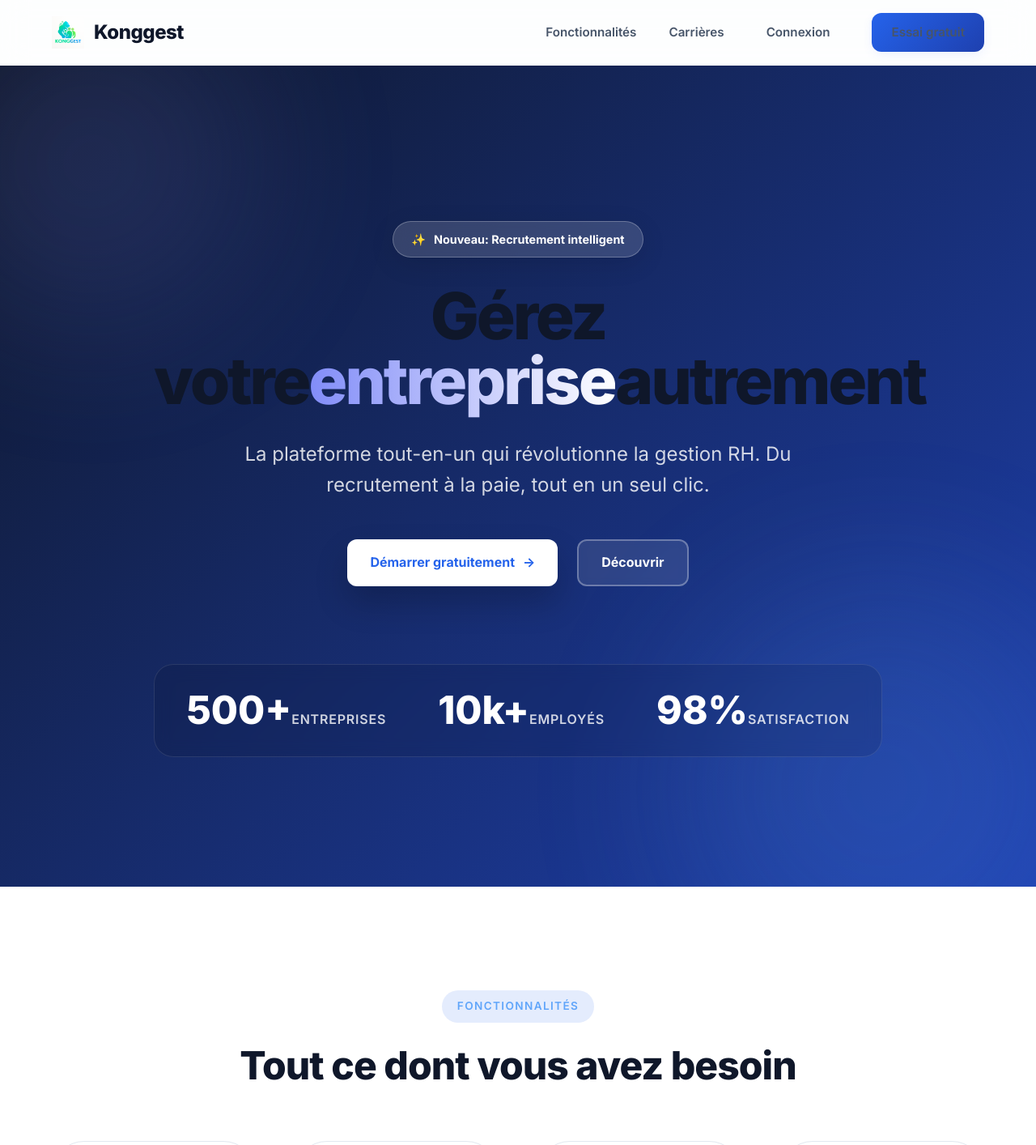
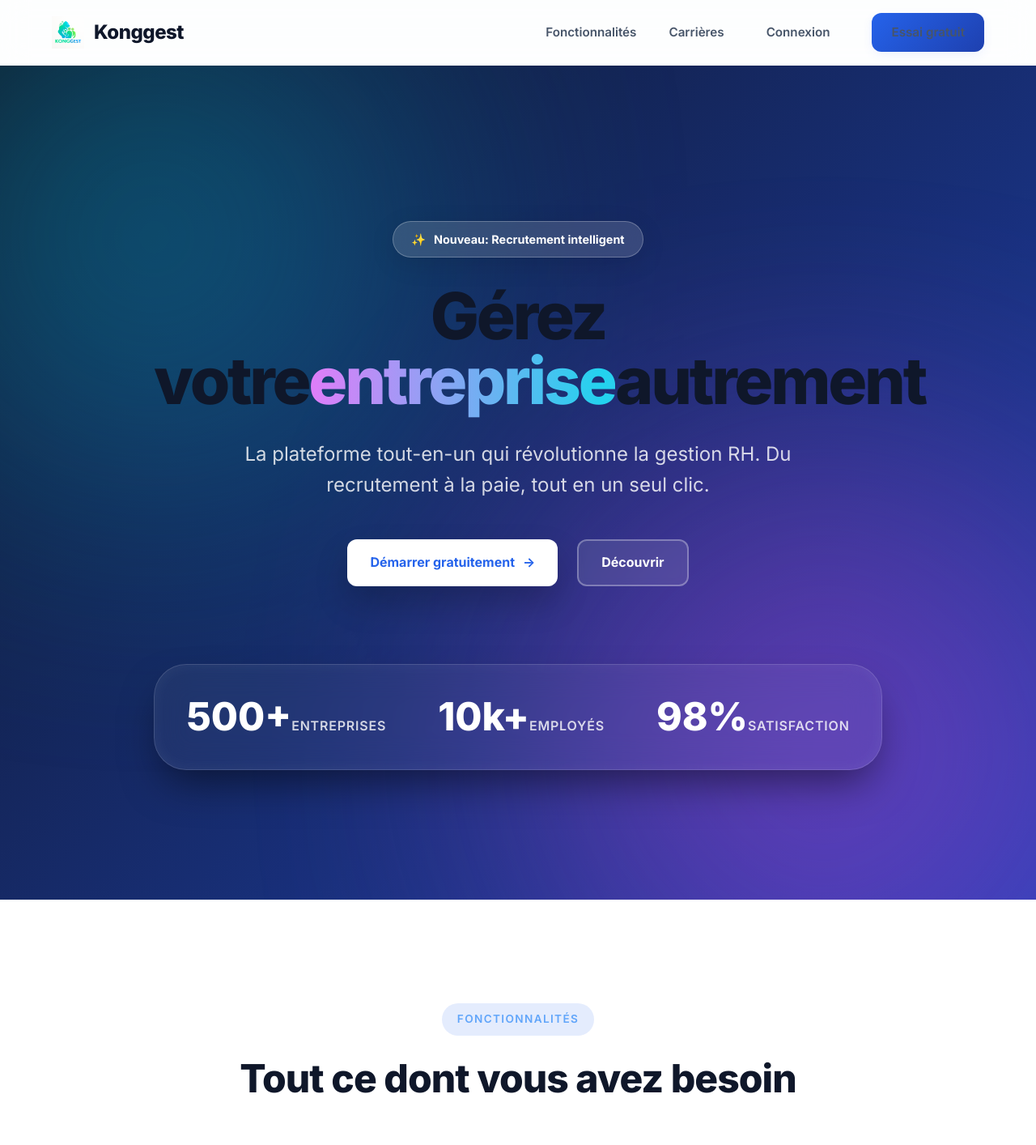
Before and after one commit to taigerdev45/Konggest, a Next.js app in the folder frontend/: page / in a window 1280 px wide. Shown: the top 1414 px of the page at 81% size. Built offline with nearby package versions, Linux system fonts and the light colour scheme; no server answers.

Commit message:
fix(ui): apply css vendor prefixes and layout fixes for sidebars and public hero

```diff
--- a/frontend/src/app/page.module.css
+++ b/frontend/src/app/page.module.css
@@ -10,8 +10,8 @@
   align-items: center;
   padding: 1rem 4rem;
   background: var(--glass-bg);
+  -webkit-backdrop-filter: blur(16px);
   backdrop-filter: blur(16px);
-  -webkit-backdrop-filter: blur(16px);
   box-shadow: var(--shadow-sm);
   border-bottom: 1px solid var(--glass-border);
   position: sticky;
@@ -90,6 +90,7 @@
   transition: all var(--transition-base);
   outline: none;
   white-space: nowrap;
+  -webkit-user-select: none;
   user-select: none;
   background: linear-gradient(135deg, var(--primary), var(--primary-dark));
   color: white;
@@ -117,6 +118,7 @@
   transition: all var(--transition-base);
   outline: none;
   white-space: nowrap;
+  -webkit-user-select: none;
   user-select: none;
   background: transparent;
   color: var(--text-secondary);
@@ -141,42 +143,42 @@
   position: absolute;
   inset: 0;
   overflow: hidden;
-  opacity: 0.3;
+  opacity: 0.5;
 }
 
 .gradientOrb1, .gradientOrb2 {
   position: absolute;
   border-radius: 50%;
-  filter: blur(100px);
-  opacity: 0.5;
+  filter: blur(140px);
+  opacity: 0.7;
 }
 
 .gradientOrb1 {
-  width: 400px;
-  height: 400px;
-  background: var(--accent-light);
-  top: -100px;
-  left: -100px;
-  animation: float1 15s ease-in-out infinite alternate;
+  width: 600px;
+  height: 600px;
+  background: #06b6d4; /* Vibrant Cyan */
+  top: -150px;
+  left: -150px;
+  animation: float1 12s ease-in-out infinite alternate;
 }
 
 .gradientOrb2 {
-  width: 500px;
-  height: 500px;
-  background: var(--primary-light);
-  bottom: -150px;
-  right: -100px;
-  animation: float2 18s ease-in-out infinite alternate-reverse;
+  width: 700px;
+  height: 700px;
+  background: #d946ef; /* Vibrant Fuchsia */
+  bottom: -200px;
+  right: -150px;
+  animation: float2 14s ease-in-out infinite alternate-reverse;
 }
 
 @keyframes float1 {
   0% { transform: translate(0, 0) scale(1); }
-  100% { transform: translate(40px, 60px) scale(1.1); }
+  100% { transform: translate(80px, 120px) scale(1.15); }
 }
 
 @keyframes float2 {
   0% { transform: translate(0, 0) scale(1); }
-  100% { transform: translate(-50px, -30px) scale(1.05); }
+  100% { transform: translate(-100px, -60px) scale(1.1); }
 }
 
 .heroContent {
@@ -197,6 +199,7 @@
   font-size: 0.9rem;
   font-weight: 700;
   color: var(--text-inverse);
+  -webkit-backdrop-filter: blur(10px);
   backdrop-filter: blur(10px);
   border: 1px solid rgba(255, 255, 255, 0.25);
   box-shadow: 0 8px 32px rgba(0, 0, 0, 0.1);
@@ -211,10 +214,18 @@
 }
 
 .titleLineAccent {
-  background: linear-gradient(90deg, var(--accent-light), #fff);
+  background: linear-gradient(90deg, #22d3ee, #e879f9, #22d3ee);
+  background-size: 200% auto;
   -webkit-background-clip: text;
   -webkit-text-fill-color: transparent;
   background-clip: text;
+  animation: shine 4s linear infinite;
+}
+
+@keyframes shine {
+  to {
+    background-position: 200% center;
+  }
 }
 
 .heroSubtitle {
@@ -248,6 +259,7 @@
   transition: all var(--transition-base);
   outline: none;
   white-space: nowrap;
+  -webkit-user-select: none;
   user-select: none;
   background: white;
   color: var(--primary);
@@ -274,6 +286,7 @@
   transition: all var(--transition-base);
   outline: none;
   white-space: nowrap;
+  -webkit-user-select: none;
   user-select: none;
   background: rgba(255, 255, 255, 0.1);
   color: white;
@@ -291,11 +304,19 @@
   justify-content: center;
   gap: 4rem;
   margin-top: 6rem;
-  padding: 2rem;
-  background: rgba(0, 0, 0, 0.1);
-  backdrop-filter: blur(10px);
-  border-radius: var(--radius-lg);
-  border: 1px solid rgba(255, 255, 255, 0.1);
+  padding: 2.5rem;
+  background: rgba(255, 255, 255, 0.05);
+  -webkit-backdrop-filter: blur(20px);
+  backdrop-filter: blur(20px);
+  border-radius: var(--radius-xl);
+  border: 1px solid rgba(255, 255, 255, 0.15);
+  box-shadow: 0 25px 50px -12px rgba(0, 0, 0, 0.5), inset 0 0 20px rgba(255, 255, 255, 0.05);
+  transition: transform var(--transition-base), box-shadow var(--transition-base);
+}
+
+.heroStats:hover {
+  transform: translateY(-5px);
+  box-shadow: 0 30px 60px -12px rgba(0, 0, 0, 0.6), inset 0 0 20px rgba(255, 255, 255, 0.1);
 }
 
 .statValue {
@@ -504,6 +525,7 @@
   transition: all var(--transition-base);
   outline: none;
   white-space: nowrap;
+  -webkit-user-select: none;
   user-select: none;
   background: white;
   color: var(--text-primary);
@@ -553,6 +575,7 @@
   transition: all var(--transition-base);
   outline: none;
   white-space: nowrap;
+  -webkit-user-select: none;
   user-select: none;
   background: white;
   color: var(--primary);
@@ -633,8 +656,8 @@
   position: fixed;
   inset: 0;
   background: var(--glass-bg-solid);
+  -webkit-backdrop-filter: blur(24px);
   backdrop-filter: blur(24px);
-  -webkit-backdrop-filter: blur(24px);
   display: flex;
   flex-direction: column;
   justify-content: center;
@@ -674,3 +697,10 @@
   .jobsSection { padding: 5rem 1.5rem; }
   .ctaSection { padding: 6rem 1.5rem; }
 }
+
+/* Stagger Animation Utilities */
+.delay-1 { transition-delay: 100ms; animation-delay: 100ms; }
+.delay-2 { transition-delay: 200ms; animation-delay: 200ms; }
+.delay-3 { transition-delay: 300ms; animation-delay: 300ms; }
+.delay-4 { transition-delay: 400ms; animation-delay: 400ms; }
+.delay-5 { transition-delay: 500ms; animation-delay: 500ms; }
--- a/frontend/src/components/layout/AdminSidebar.module.css
+++ b/frontend/src/components/layout/AdminSidebar.module.css
@@ -5,12 +5,12 @@
 .sidebar {
   position: fixed;
   top: 0;
+  bottom: 0;
   left: 0;
   width: 260px;
-  height: 100vh;
   background: rgba(20, 15, 38, 0.85);
+  -webkit-backdrop-filter: blur(30px);
   backdrop-filter: blur(30px);
-  -webkit-backdrop-filter: blur(30px);
   display: flex;
   flex-direction: column;
   z-index: 100;
--- a/frontend/src/components/layout/Sidebar.module.css
+++ b/frontend/src/components/layout/Sidebar.module.css
@@ -6,12 +6,12 @@
 .sidebar {
   position: fixed;
   top: 0;
+  bottom: 0;
   left: 0;
   width: var(--sidebar-width);
-  height: 100vh;
   background: var(--glass-bg-solid);
+  -webkit-backdrop-filter: blur(24px);
   backdrop-filter: blur(24px);
-  -webkit-backdrop-filter: blur(24px);
   border-right: 1px solid var(--glass-border);
   display: flex;
   flex-direction: column;
```
